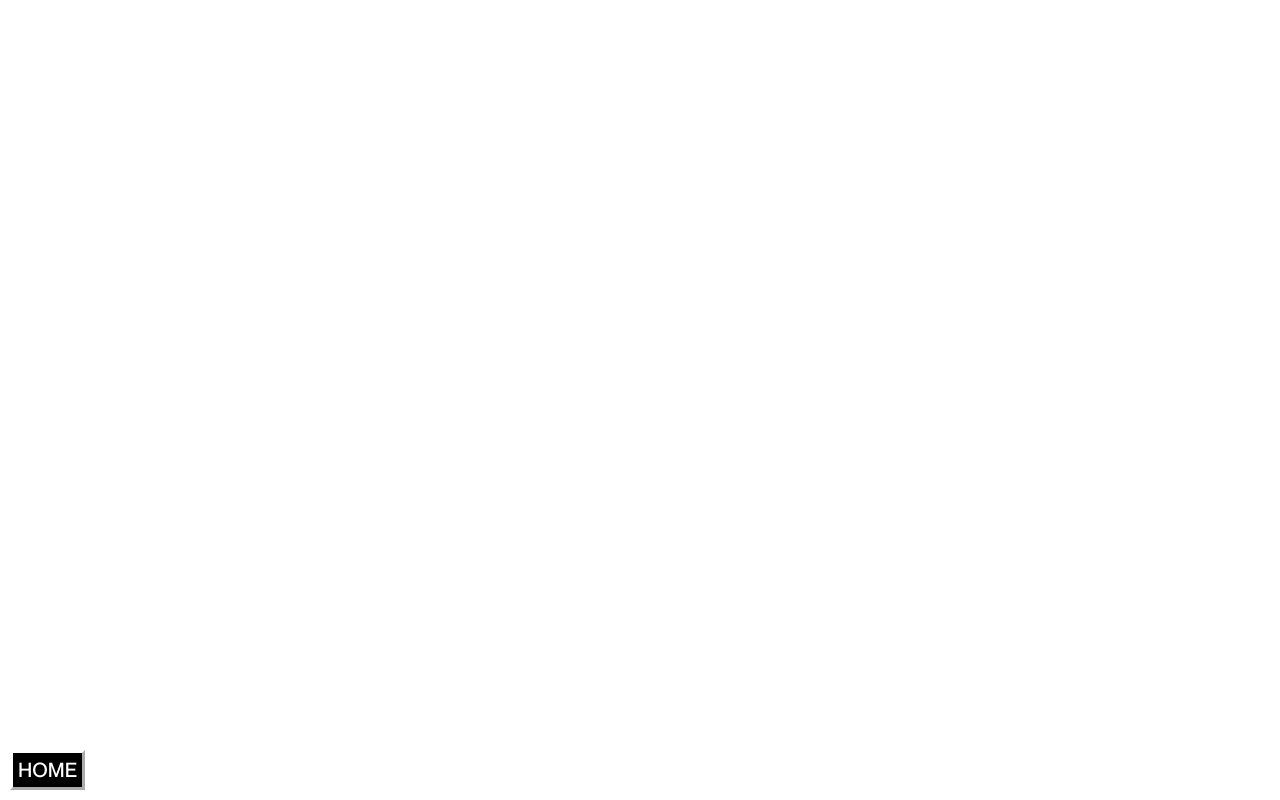
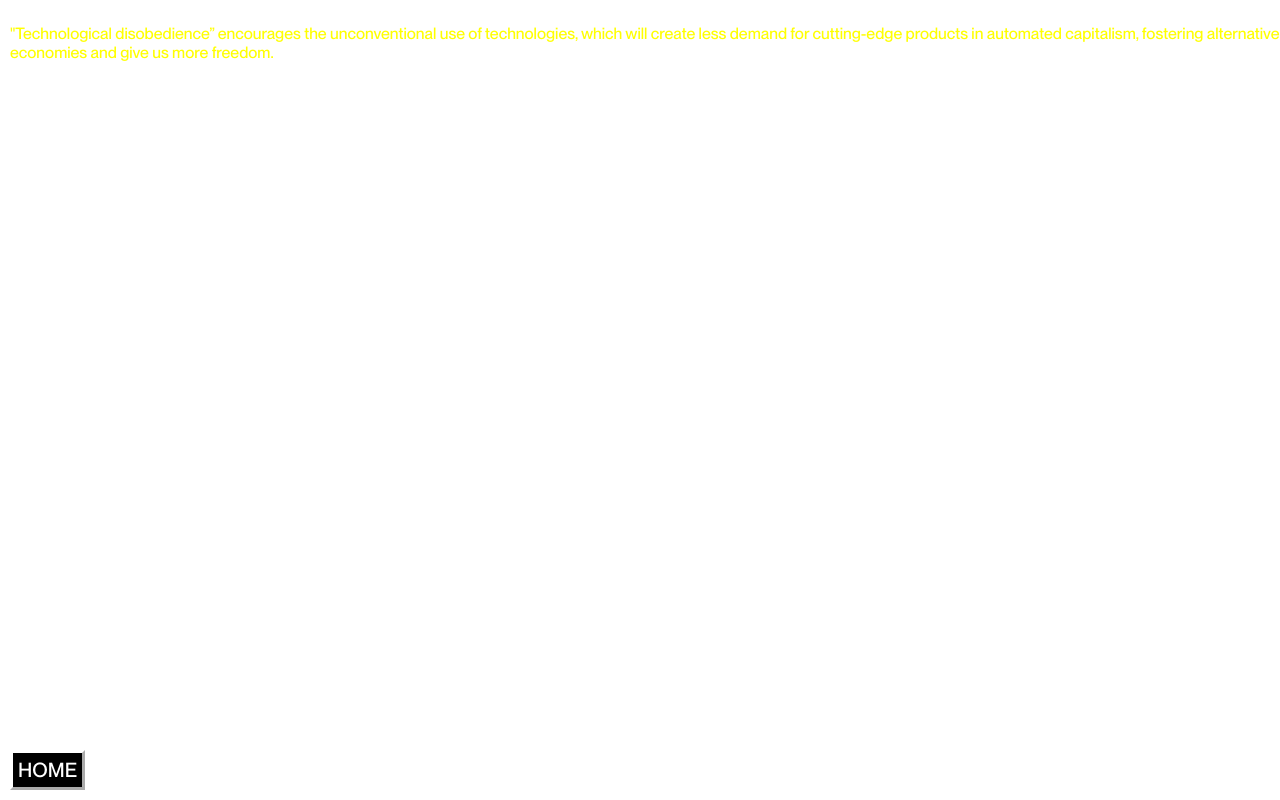
Before and after one commit to TajaRegent/post-digital, a plain HTML site: page index.html in a window 1280 px wide. Drawn offline with Linux system fonts and the light colour scheme.

Commit message:
Update index.html
1

```diff
--- a/index.html
+++ b/index.html
@@ -29,11 +29,24 @@
 			font-family: myFirstFont;
 		}
 
+		p{
+			z-index:1;
+			position: fixed;
+			left:10px;
+			color: yellow;
+			font-family: myFirstFont;
+		}
+
 	</style>
 
 </head>
 <body>
 
+ <p>
+
+    "Technological disobedience” encourages the unconventional use of technologies, which will create less demand for cutting-edge products in automated capitalism, fostering alternative economies and give us more freedom.
+
+  </p>
 
 <a href="https://shadowbooklandingpage.netlify.app">HOME</a>
 
```
